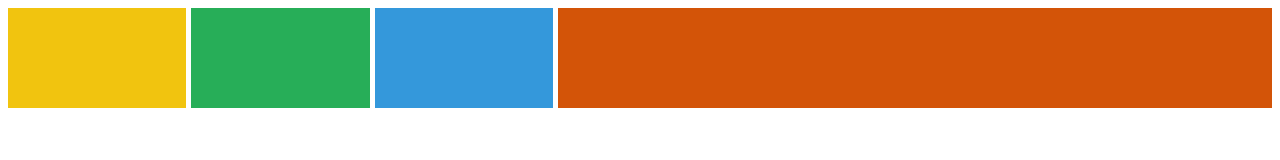
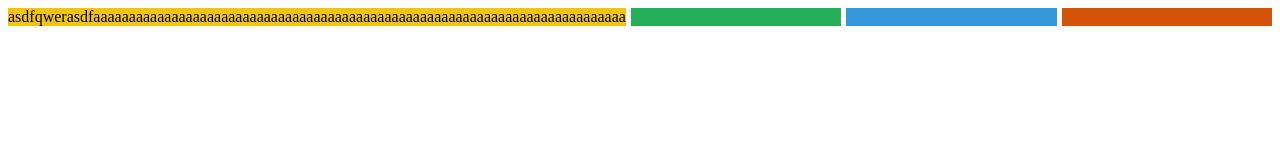
Before and after one commit to chicrock/css-practice, a plain HTML site: page grid.html in a window 1280 px wide. Drawn offline with Linux system fonts and the light colour scheme.

Commit message:
minmax max-content min-content

```diff
--- a/grid.html
+++ b/grid.html
@@ -12,12 +12,23 @@
         grid-template-rows: 300px 120px;
         grid-template-columns: 300px 150px;
         */
+        /*
         grid-auto-rows: 100px;
+        */
         grid-gap: 5px;
         /*
         grid-template-columns: 2fr 1fr 2fr 1fr;
         */
+        /*
         grid-template-columns: repeat(3, 1fr) 4fr;
+        */
+        /*
+        grid-template-columns: minmax(400px, 2fr) repeat(3, 1fr);
+        */
+        /*
+        grid-template-columns: max-content repeat(3, 1fr);
+        */
+        grid-template-columns: min-content repeat(3, 1fr);
         /*
         grid-template-areas:
           "header header header"
@@ -49,7 +60,9 @@
   </head>
   <body>
     <div class="father">
-      <div class="box"></div>
+      <div class="box">
+        asdfqwerasdfaaaaaaaaaaaaaaaaaaaaaaaaaaaaaaaaaaaaaaaaaaaaaaaaaaaaaaaaaaaaaaaaaaaaaaaaaaa
+      </div>
       <div class="box"></div>
       <div class="box"></div>
       <div class="box"></div>
```
Also changed, not shown: README.md.
